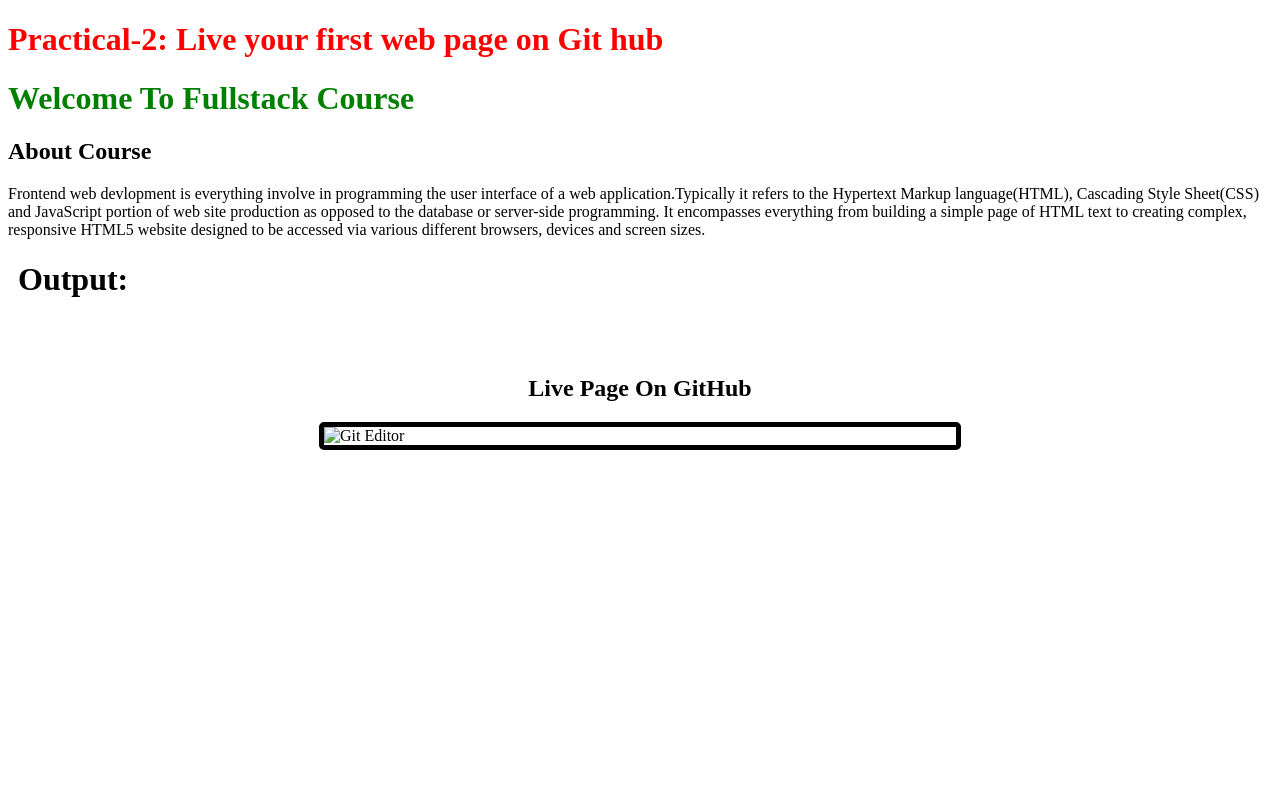
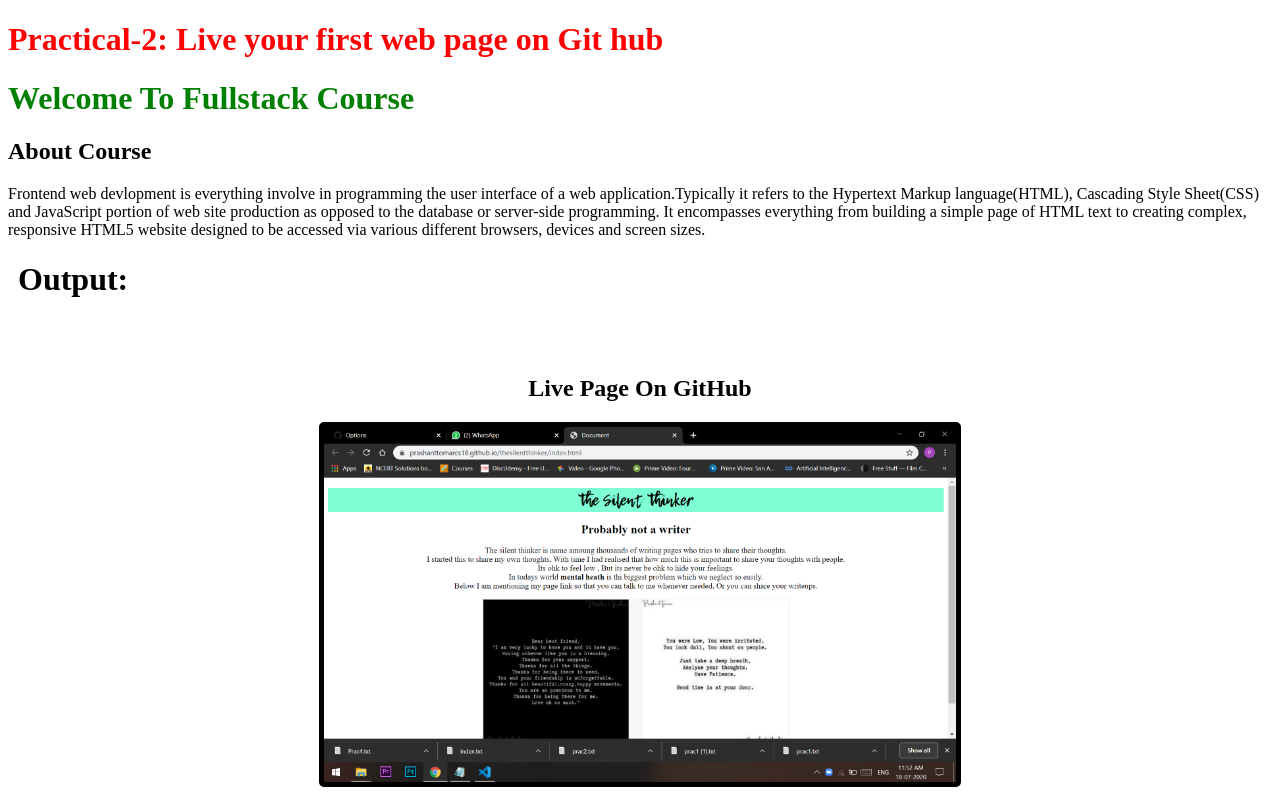
Before and after one commit to Prashanttomarcs18/Project007, a plain HTML site: page prac2.html in a window 1280 px wide. Drawn offline with Linux system fonts and the light colour scheme.

Commit message:
Update prac2.html

```diff
--- a/prac2.html
+++ b/prac2.html
@@ -37,7 +37,7 @@
 <h2 style="text-align: center;">Live Page On GitHub</h2>
 <div class="gitImage">
 
-    <img src="../project/images/GitHub.png" alt="Git Editor">
+    <img src="GitHub.png" alt="Git Editor">
 </div>
 </body>
 </html>
```
